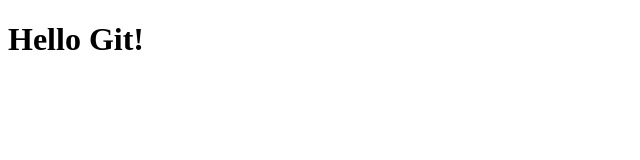
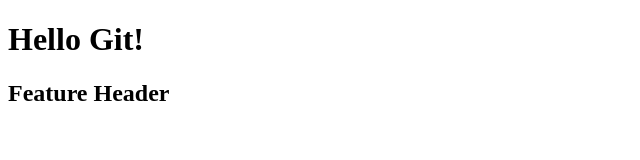
Before and after one commit to tatalika6320/first_repo, a plain HTML site: page index.html in a window 1280 px wide. Shown: the whole page, without its empty margins (0-640 px from the left). Drawn offline with Linux system fonts and the light colour scheme.

Commit message:
add feature header

```diff
--- a/index.html
+++ b/index.html
@@ -5,5 +5,6 @@
 </head>
 <body>
   <h1>Hello Git!</h1>
+  <h2>Feature Header</h2>
 </body>
 </html>
```
